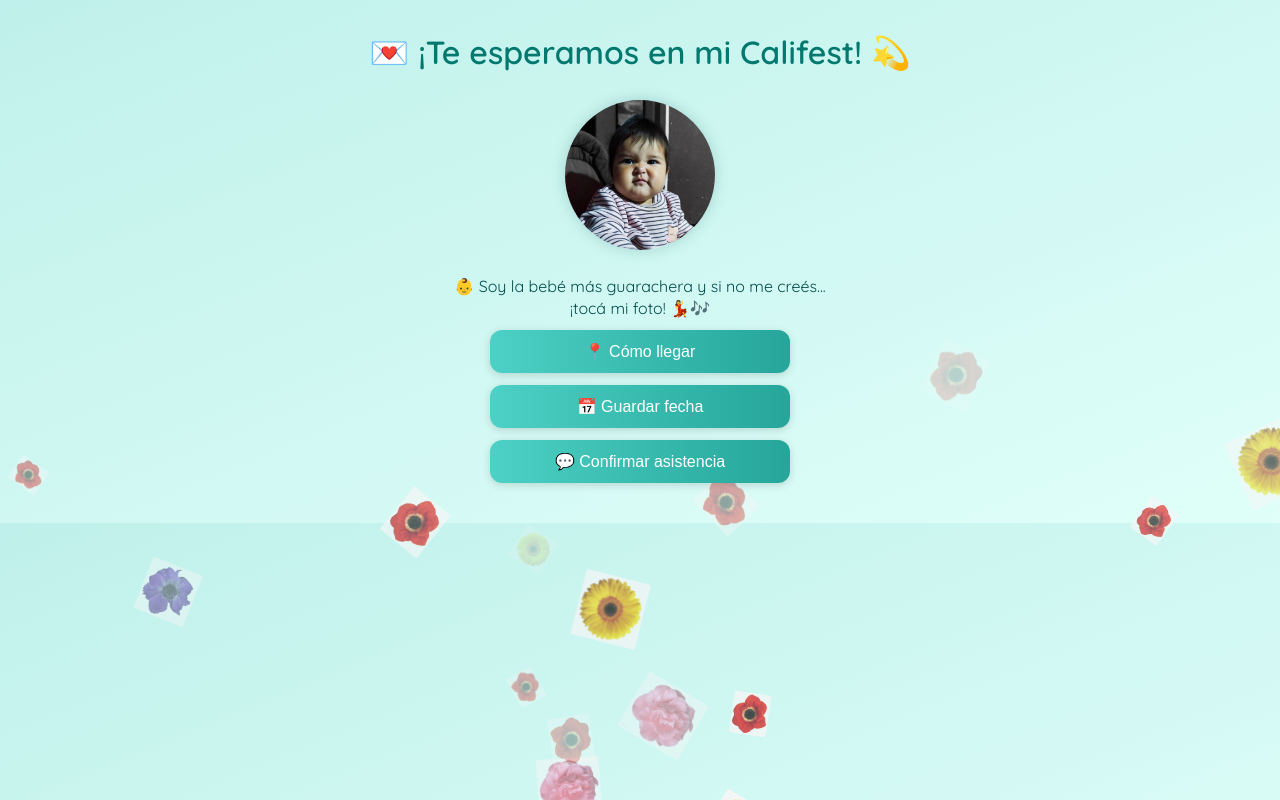
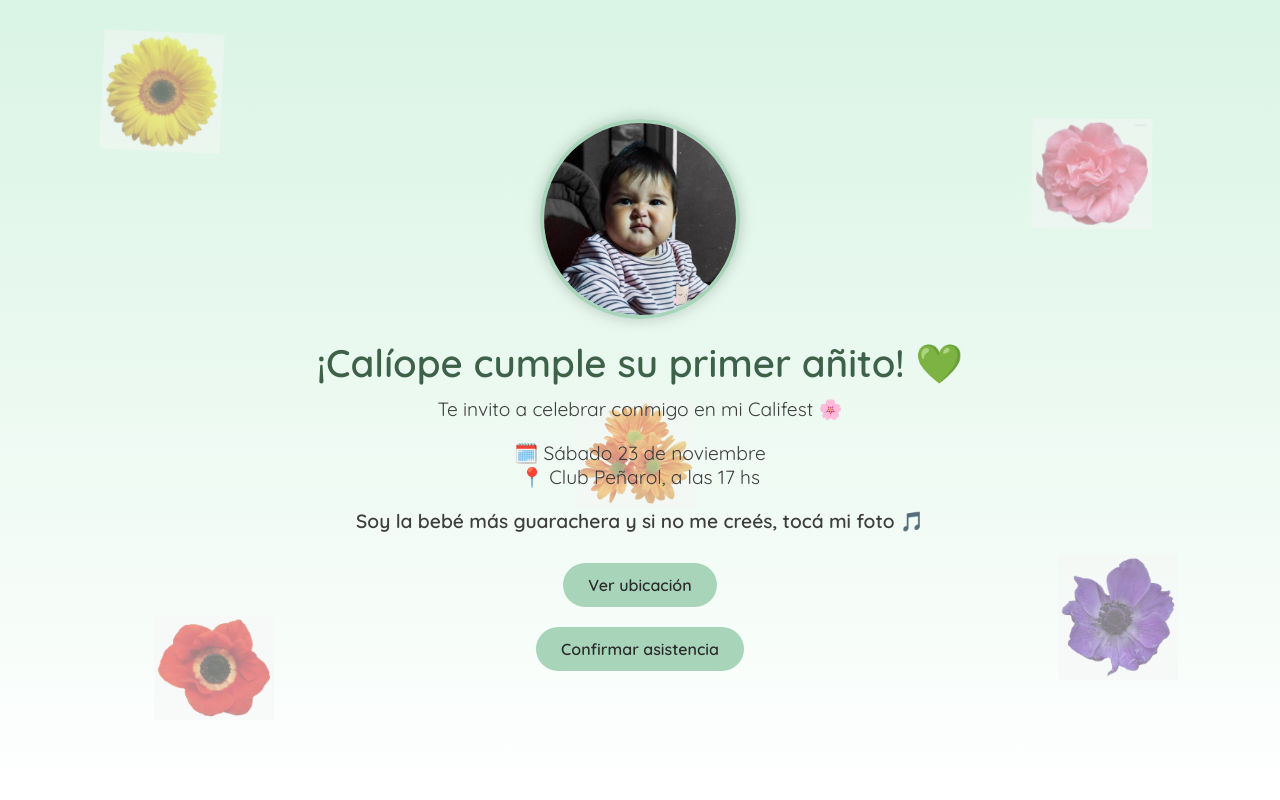
Before and after one commit to LisandroSanma/Pr1meraCal1Fest, a plain HTML site: page index.html in a window 1280 px wide. Drawn offline with Linux system fonts and the light colour scheme.

Commit message:
Update index.html

```diff
--- a/index.html
+++ b/index.html
@@ -6,112 +6,146 @@
   <title>Calíope - Mi primer añito 💚</title>
   <link href="https://fonts.googleapis.com/css2?family=Quicksand:wght@400;600&display=swap" rel="stylesheet">
 
-<!-- Favicon / Icono de la página -->
+  <!-- 🔹 Favicon / Miniatura / Metadatos -->
   <link rel="icon" type="image/png" href="https://lisandrosanma.github.io/Pr1meraCal1Fest/Miniatura.jpg">
 
-<!-- Open Graph / Miniatura para WhatsApp, Telegram, Facebook -->
   <meta property="og:title" content="Calíope - Mi primer añito 💚">
-<meta property="og:description" content="¡Te invito a mi Califest! Música, flores animadas y diversión.">
+  <meta property="og:description" content="¡Te invito a mi Califest! Música, flores y diversión. 🌸💚">
   <meta property="og:type" content="website">
-<meta property="og:url" content="https://lisandrosanma.github.io/Pr1meraCal1fest/">
-<meta property="og:image" content="https://lisandrosanma.github.io/Pr1meraCal1fest/Miniatura.jpg">
+  <meta property="og:url" content="https://lisandrosanma.github.io/Pr1meraCal1Fest/">
+  <meta property="og:image" content="https://lisandrosanma.github.io/Pr1meraCal1Fest/Miniatura.jpg">
   <meta property="og:image:width" content="800">
   <meta property="og:image:height" content="800">
 
-<!-- Twitter -->
   <meta name="twitter:card" content="summary_large_image">
   <meta name="twitter:title" content="Calíope - Mi primer añito 💚">
-<meta name="twitter:description" content="¡Te invito a mi Califest! Música, flores animadas y diversión.">
-<meta name="twitter:image" content="https://lisandrosanma.github.io/Pr1meraCal1fest/Miniatura.jpg">
+  <meta name="twitter:description" content="¡Te invito a mi Califest! Música, flores y diversión. 🌸💚">
+  <meta name="twitter:image" content="https://lisandrosanma.github.io/Pr1meraCal1Fest/Miniatura.jpg">
 
+  <!-- 🔹 Estilos -->
   <style>
-html, body {margin:0;padding:0;font-family: 'Quicksand', sans-serif;background:linear-gradient(to bottom right, #c0f0eb, #e0fff9);color:#034d4a;overflow-x:hidden;}
-.background {position:fixed; top:0; left:0; width:100%; height:100%; overflow:hidden; z-index:0;}
-.background img {position:absolute; pointer-events:none; opacity:0.8;}
-@keyframes float {0% {transform: translateY(100vh) rotate(0deg); opacity:1;} 100% {transform: translateY(-10vh) rotate(360deg); opacity:0;}}
-.container {position: relative; z-index:2; display:flex; flex-direction: column; align-items:center; padding:20px; text-align:center;}
-h1, p { margin:10px 0; line-height:1.4; text-align:center; }
-h1 { color:#01796f; font-size:2em; animation: fadeIn 2s ease-in-out; }
-img#fotoBebe { width:150px; height:150px; object-fit:cover; border-radius:50%; box-shadow:0 0 15px rgba(0,77,74,0.2); cursor:pointer; transition: transform 0.3s ease; animation:pulse 2.5s infinite; margin:15px 0; }
-img#fotoBebe:hover { transform: scale(1.05); }
-.buttons { display:flex; flex-direction:column; gap:12px; width:90%; max-width:300px; margin-bottom:20px; }
-.buttons button { background: linear-gradient(90deg, #4dd0c5, #26a69a); border:none; color:#fff; font-size:1em; padding:12px 15px; border-radius:12px; cursor:pointer; box-shadow:0 2px 8px rgba(0,0,0,0.15); transition: transform 0.3s ease, background 0.8s ease; }
-.buttons button:hover { transform: scale(1.05); }
-#mensajeFinal { position:fixed; top:40%; left:50%; transform:translate(-50%,-50%); font-size:1.6em; color:#01796f; background:rgba(255,255,255,0.85); padding:15px 25px; border-radius:15px; opacity:0; pointer-events:none; text-align:center; box-shadow:0 0 15px rgba(0,0,0,0.2); z-index:3; transition: opacity 1s ease; }
-@keyframes fadeIn { from{opacity:0; transform:translateY(20px);} to{opacity:1; transform:translateY(0);} }
-@keyframes pulse {0%,100%{transform:scale(1);}50%{transform:scale(1.04);} }
-@keyframes spin { from{transform:rotate(0deg) scale(1);} to{transform:rotate(360deg) scale(1.2);} }
+    * {
+      margin: 0;
+      padding: 0;
+      box-sizing: border-box;
+    }
+
+    body {
+      font-family: 'Quicksand', sans-serif;
+      color: #2c2c2c;
+      background: linear-gradient(180deg, #d9f4e4, #ffffff);
+      text-align: center;
+      min-height: 100vh;
+      overflow-x: hidden;
+    }
+
+    .container {
+      position: relative;
+      z-index: 2;
+      display: flex;
+      flex-direction: column;
+      align-items: center;
+      justify-content: center;
+      height: 100vh;
+      padding: 20px;
+    }
+
+    h1 {
+      font-size: 2.4em;
+      color: #3e6249;
+      margin-bottom: 10px;
+    }
+
+    p {
+      font-size: 1.2em;
+      color: #3e3e3e;
+      margin-bottom: 20px;
+    }
+
+    .foto {
+      width: 200px;
+      height: 200px;
+      border-radius: 50%;
+      object-fit: cover;
+      border: 4px solid #a8d5ba;
+      margin-bottom: 20px;
+      box-shadow: 0 0 15px rgba(0,0,0,0.2);
+    }
+
+    .boton {
+      display: inline-block;
+      background: #a8d5ba;
+      color: #2c2c2c;
+      padding: 12px 25px;
+      margin: 10px;
+      border-radius: 25px;
+      text-decoration: none;
+      font-weight: 600;
+      transition: transform 0.3s ease, background 0.3s ease;
+    }
+
+    .boton:hover {
+      background: #8ccca6;
+      transform: scale(1.05);
+    }
+
+    /* 🌸 Animaciones de flores reales */
+    .flores-fondo img {
+      position: absolute;
+      width: 120px;
+      opacity: 0.5;
+      z-index: 0;
+      animation: flotar 14s infinite ease-in-out alternate;
+    }
+
+    @keyframes flotar {
+      0% { transform: translateY(0px) rotate(0deg); }
+      100% { transform: translateY(-30px) rotate(10deg); }
+    }
+
+    .flores-fondo img:nth-child(1) { top: 5%; left: 8%; animation-delay: 0s; }
+    .flores-fondo img:nth-child(2) { top: 15%; right: 10%; animation-delay: 3s; }
+    .flores-fondo img:nth-child(3) { bottom: 10%; left: 12%; animation-delay: 6s; }
+    .flores-fondo img:nth-child(4) { bottom: 15%; right: 8%; animation-delay: 9s; }
+    .flores-fondo img:nth-child(5) { top: 50%; left: 45%; animation-delay: 5s; transform: scale(0.9); }
   </style>
 </head>
+
 <body>
-
-<div class="background" id="background"></div>
+  <div class="flores-fondo">
+    <img src="https://lisandrosanma.github.io/Pr1meraCal1Fest/flores/Flor1.png" alt="">
+    <img src="https://lisandrosanma.github.io/Pr1meraCal1Fest/flores/Flor2.png" alt="">
+    <img src="https://lisandrosanma.github.io/Pr1meraCal1Fest/flores/Flor3.png" alt="">
+    <img src="https://lisandrosanma.github.io/Pr1meraCal1Fest/flores/Flor4.png" alt="">
+    <img src="https://lisandrosanma.github.io/Pr1meraCal1Fest/flores/Flor5.png" alt="">
+  </div>
 
   <div class="container">
-  <h1>💌 ¡Te esperamos en mi Califest! 💫</h1>
-  <img src="foto_bebe.jpg" id="fotoBebe" alt="Foto de la bebé">
-  <p>👶 Soy la bebé más guarachera y si no me creés...<br> ¡tocá mi foto! 💃🎶</p>
+    <img src="https://lisandrosanma.github.io/Pr1meraCal1Fest/foto_bebe.jpg" alt="Calíope" class="foto">
+    <h1>¡Calíope cumple su primer añito! 💚</h1>
+    <p>Te invito a celebrar conmigo en mi Califest 🌸</p>
+    <p>🗓️ Sábado 23 de noviembre<br>📍 Club Peñarol, a las 17 hs</p>
 
-  <div class="buttons">
-    <button onclick="window.open('https://maps.google.com/?q=-34.8557038,-58.3888914','_blank')">📍 Cómo llegar</button>
-    <button onclick="window.open('https://calendar.google.com/calendar/render?action=TEMPLATE&text=Cumple+de+Cal%C3%ADope&dates=20251206T160000Z/20251206T190000Z&details=Primer+añito&location=Tano+Eventos','_blank')">📅 Guardar fecha</button>
-    <button onclick="window.open('https://wa.me/5491156637770?text=Confirmo%20asistencia%20al%20cumple%20de%20Cal%C3%ADope','_blank')">💬 Confirmar asistencia</button>
-  </div>
+    <p><strong>Soy la bebé más guarachera y si no me creés, tocá mi foto 🎵</strong></p>
+
+    <a href="https://maps.app.goo.gl/xxxx" class="boton">Ver ubicación</a>
+    <a href="https://wa.me/xxxx" class="boton">Confirmar asistencia</a>
+
+    <audio id="musica">
+      <source src="https://lisandrosanma.github.io/Pr1meraCal1Fest/musica.mp3" type="audio/mpeg">
+    </audio>
   </div>
 
-<audio id="musica" preload="auto">
-  <source src="musica.mp3" type="audio/mpeg">
-  Tu navegador no soporta audio.
-</audio>
+  <script>
+    const foto = document.querySelector('.foto');
+    const musica = document.getElementById('musica');
 
-<div id="mensajeFinal">¡Nos vemos en la Califest! 🎂💚</div>
-
-<script>
-const background = document.getElementById('background');
-const flores = [
-  'flores/Flor1.png',
-  'flores/Flor2.png',
-  'flores/Flor3.png',
-  'flores/Flor4.png',
-  'flores/Flor5.png'
-];
-
-// Animación de flores
-for(let i=0;i<40;i++){
-  const img = document.createElement('img');
-  img.src = flores[Math.floor(Math.random()*flores.length)];
-  const size = 30 + Math.random()*50;
-  img.style.width = size+'px';
-  img.style.left = Math.random()*100+'vw';
-  img.style.top = Math.random()*100+'vh';
-  img.style.opacity = 0.5 + Math.random()*0.5;
-  img.style.zIndex = Math.random()<0.5 ? 1 : 2;
-  img.style.pointerEvents='none';
-  img.style.animationDuration = (4+Math.random()*6)+'s';
-  img.style.animationDelay = Math.random()*5+'s';
-  img.style.animationName='float';
-  img.style.animationTimingFunction='linear';
-  img.style.animationIterationCount='infinite';
-  background.appendChild(img);
-}
-
-const foto = document.getElementById('fotoBebe');
-const music = document.getElementById('musica');
-const mensaje = document.getElementById('mensajeFinal');
-
-foto.addEventListener('click', ()=>{
-  music.play();
-  foto.style.animation='spin 3s linear';
-  setTimeout(()=>foto.style.animation='pulse 2.5s infinite',3000);
-  mensaje.style.opacity=1;
-  setTimeout(()=>mensaje.style.opacity=0,5000);
-});
-
-music.addEventListener('ended',()=>{
-  mensaje.style.opacity=1;
-  setTimeout(()=>mensaje.style.opacity=0,5000);
+    foto.addEventListener('click', () => {
+      musica.play();
+      setTimeout(() => {
+        alert("¡Nos vemos en la Califest! 🎂💚");
+      }, 15000);
     });
   </script>
-
 </body>
 </html>
```
Lines whose indentation alone changed are shown as unchanged.
